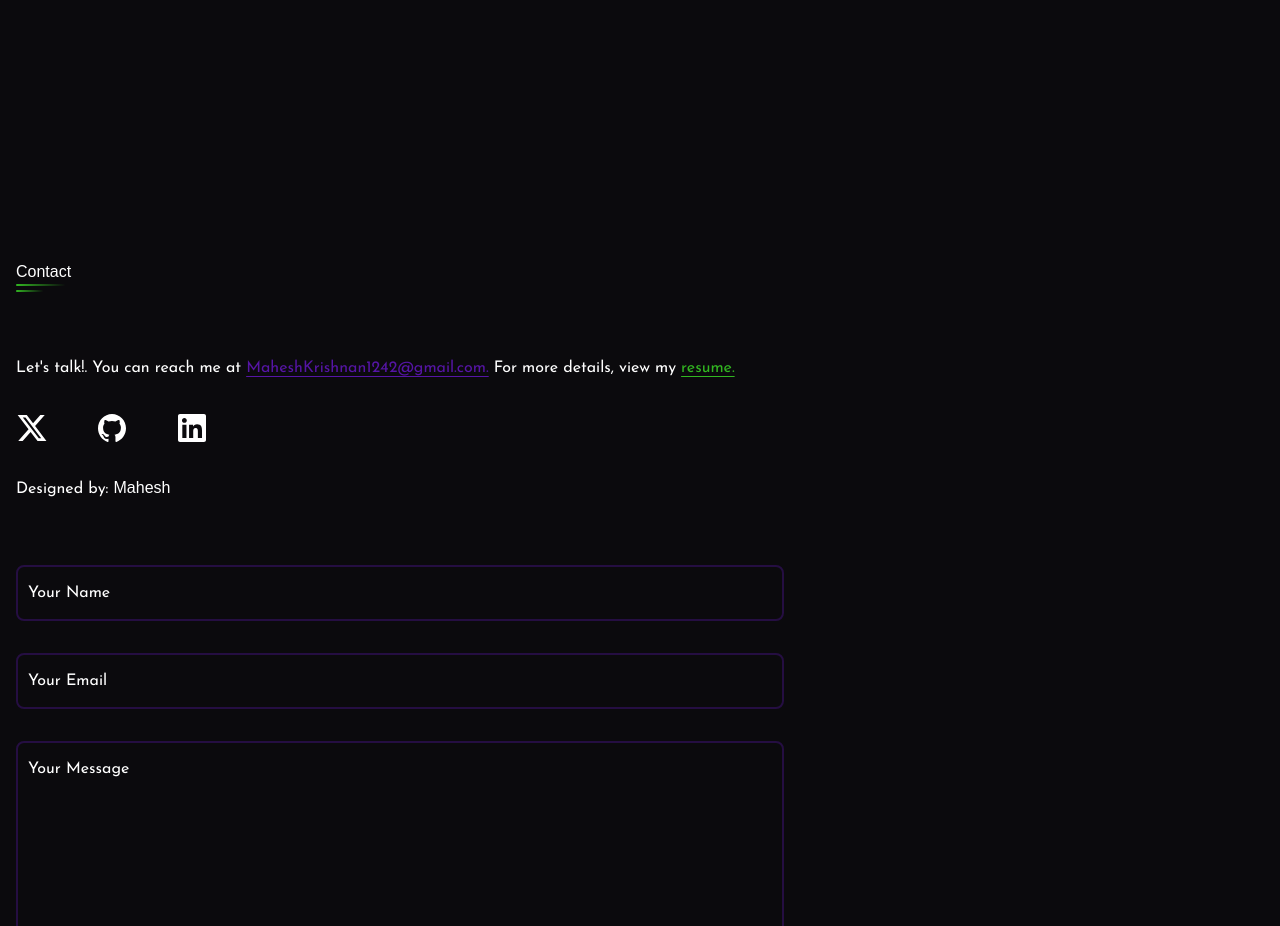
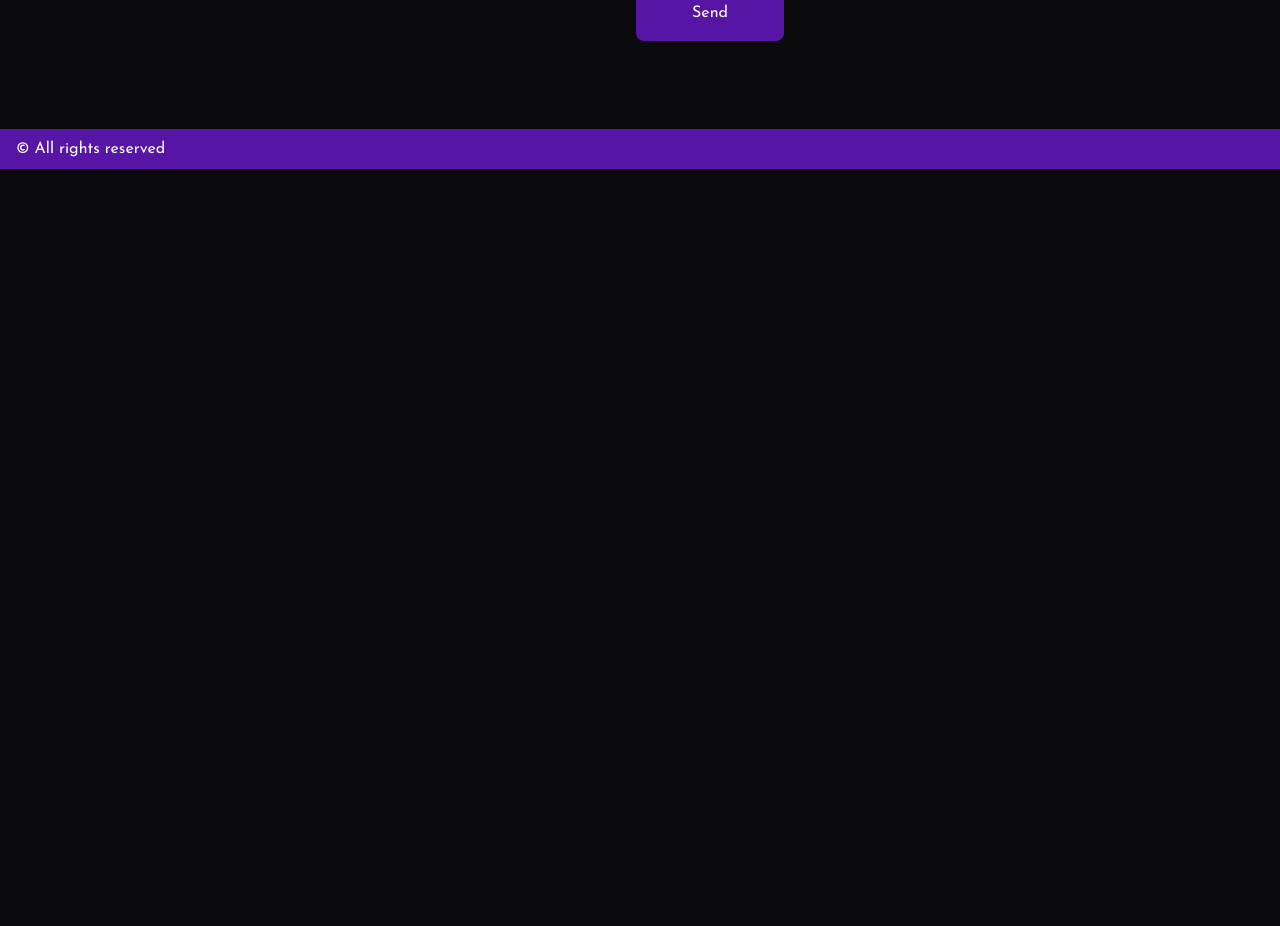
Before and after one commit to MaheshGitH/portfolio, a Next.js app: page / in a window 1280 px wide. Shown: the part 6360-7286 px from the top of the page. After the commit the page ends 6529 px from the top, so only its background shows below. Built offline with nearby package versions, Linux system fonts and the light colour scheme; a web font is replaced by a local one; what fluid-tailwind would draw is missing.

Commit message:
built: Footer component done

```diff
--- /dev/null
+++ b/app/components/Footer.tsx
@@ -0,0 +1,11 @@
+import React from "react";
+
+const Footer = () => {
+  return (
+    <div className="absolute bottom-0 left-0 right-0 h-10 bg-primary overflow-clip flex items-center pl-4">
+      &copy;&nbsp;All rights reserved
+    </div>
+  );
+};
+
+export default Footer;
--- a/app/components/contactsection/ContactSection.tsx
+++ b/app/components/contactsection/ContactSection.tsx
@@ -6,7 +6,7 @@ import Title from "../Title";
 
 const ContactSection = () => {
   return (
-    <div id="Contact" className="flex flex-col">
+    <div id="Contact" className="flex flex-col mb-32">
       <Title>Contact</Title>
       <div className="flex flex-col max-w-7xl mx-auto w-full">
         <div className="flex flex-col gap-8 mb-8">
--- a/app/components/homesection/HomeSection.tsx
+++ b/app/components/homesection/HomeSection.tsx
@@ -5,7 +5,7 @@ import Picture from "./Picture";
 
 const HomeSection = () => {
   return (
-    <main id="Home" className="relative -mt-40">
+    <main id="Home" className="relative -mt-10">
       <Background />
       <div
         className="flex flex-col gap-24 justify-center items-center absolute inset-0 lg:flex-row-reverse
--- a/app/layout.tsx
+++ b/app/layout.tsx
@@ -29,7 +29,7 @@ export default function RootLayout({
 }) {
   return (
     <html lang="en" className={stylish.variable + " " + josefin_sans.variable}>
-      <body className="dark dark:text-white dark:bg-dark bg-light duration-150 font-josefin-sans text-xl flex flex-col gap-96 px-4 overflow-x-clip">
+      <body className="dark dark:text-white dark:bg-dark bg-light duration-150 font-josefin-sans text-xl flex flex-col gap-40 px-4 overflow-x-clip relative">
         {children}
       </body>
     </html>
--- a/app/page.tsx
+++ b/app/page.tsx
@@ -5,6 +5,7 @@ import ProjectSection from "./components/projectsection/ProjectSection";
 import ContactSection from "./components/contactsection/ContactSection";
 import TopSection from "./components/topsection/TopSection";
 import AboutMeSection from "./components/aboutsection/AboutMeSection";
+import Footer from "./components/Footer";
 
 export default function Page() {
   return (
@@ -15,6 +16,7 @@ export default function Page() {
       <SkillSection />
       <ProjectSection />
       <ContactSection />
+      <Footer />
     </>
   );
 }
```
